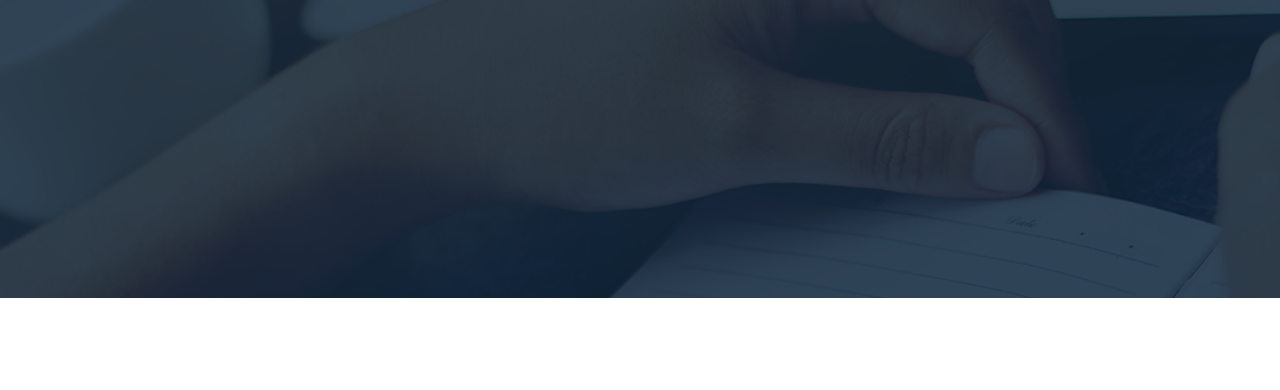
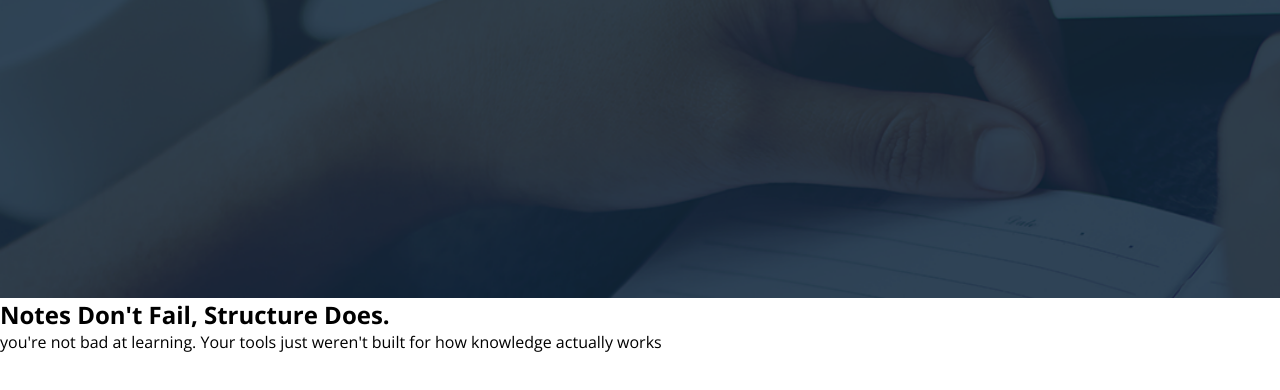
Before and after one commit to hrsiam7/KnowledgeVault, a plain HTML site: page index.html in a window 1280 px wide. Shown: the part 382-772 px from the top of the page. Drawn offline with nearby package versions, Linux system fonts and the light colour scheme.

Commit message:
adding text dont fail

```diff
--- a/index.html
+++ b/index.html
@@ -43,6 +43,10 @@
             </div>
         </div>
 
+        <section>
+            <h2>Notes Don't Fail, Structure Does.</h2>
+            <p>you're not bad at learning. Your tools just weren't built for how knowledge actually works</p>
+        </section>
 
 
     </main>
```
